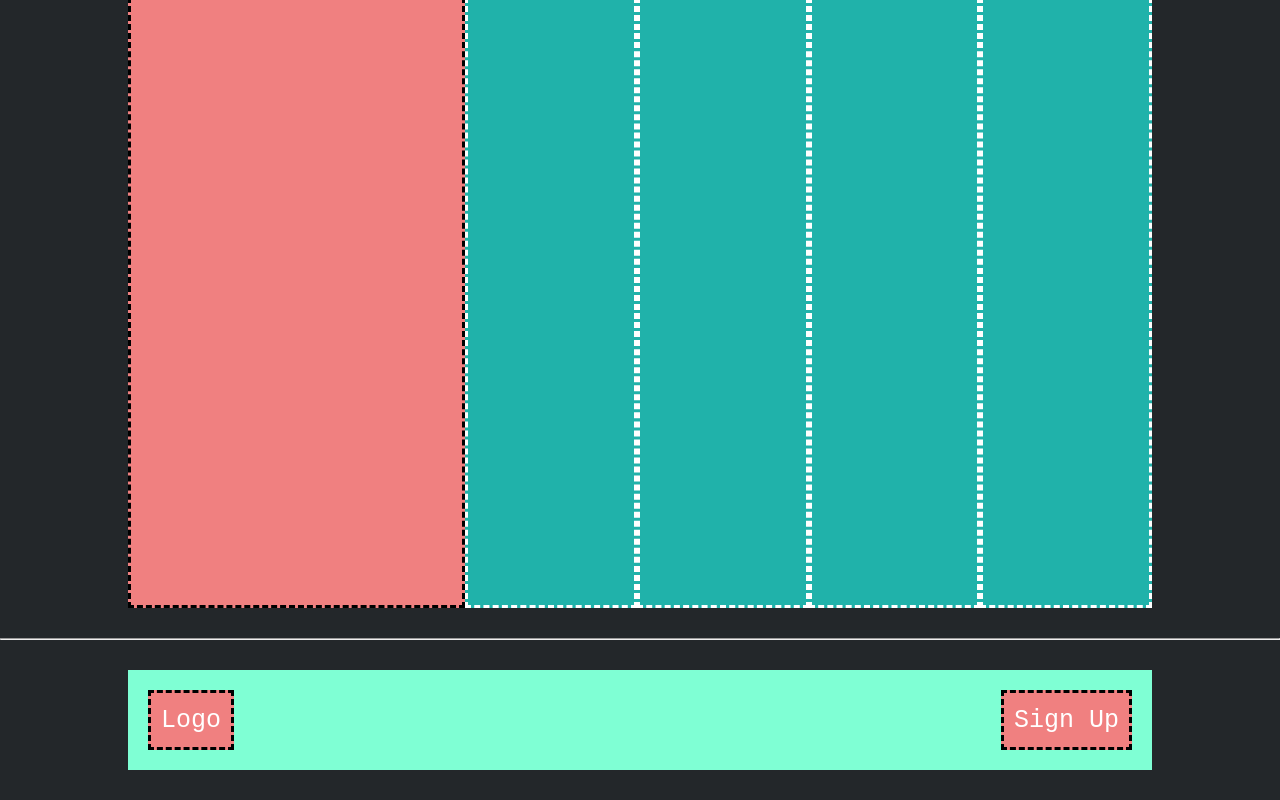
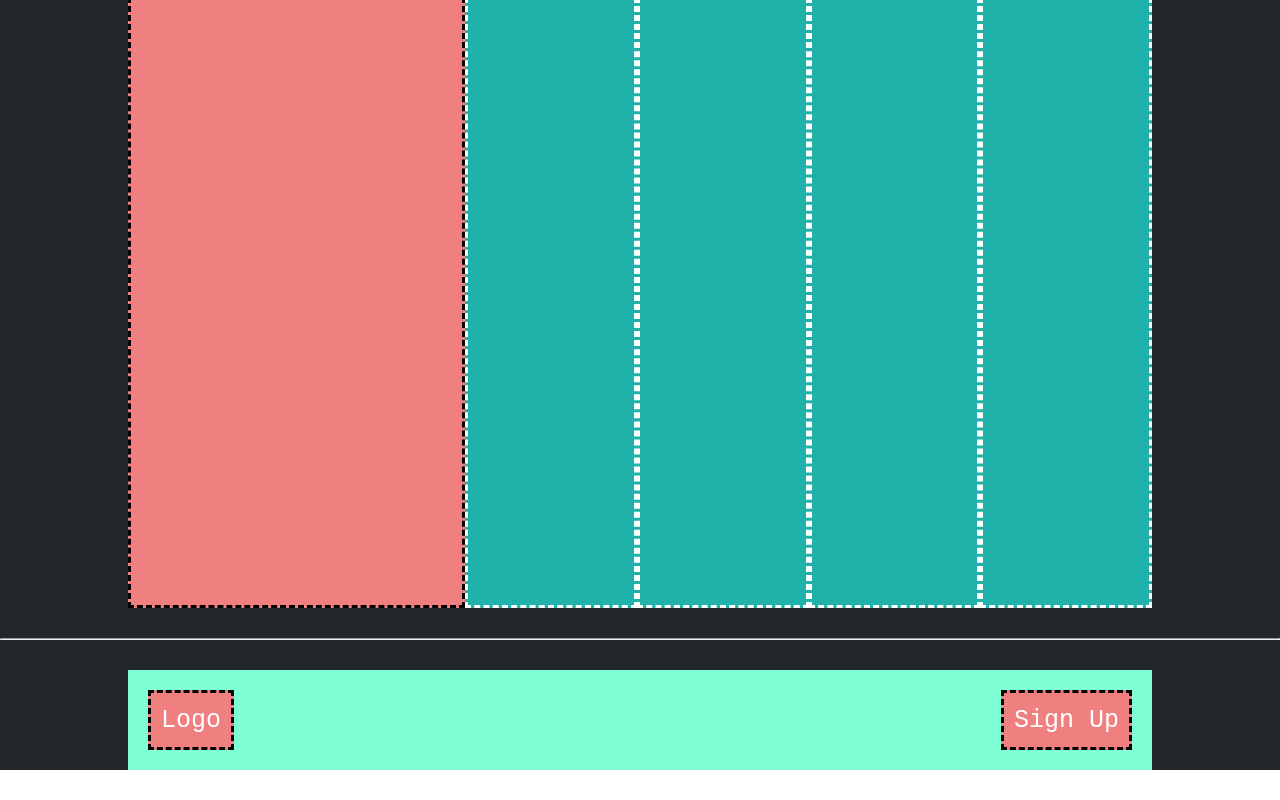
Before and after one commit to AleDiBernardo/htmlcss-struttura-discord, a plain HTML site: page index.html in a window 1280 px wide. Shown: the part 3951-4751 px from the top of the page. After the commit the page ends 4721 px from the top, so only its background shows below. Drawn offline with Linux system fonts and the light colour scheme.

Commit message:
fix: footer container to the bottom

```diff
--- a/css/style.css
+++ b/css/style.css
@@ -29,12 +29,14 @@ img {
     display: flex;
 }
 
+/* CONTAINER */
 .container {
     width: 80%;
     justify-content: center;
     align-items: center;
     padding: 30px 0;
 }
+
 
 .mar-auto {
     margin: 0 auto;
@@ -179,3 +181,10 @@ main {
     padding: 20px;
     justify-content: space-between;
 }
+
+.ftr-container {
+    width: 80%;
+    justify-content: center;
+    align-items: center;
+    padding-top: 30px;
+}
--- a/index.html
+++ b/index.html
@@ -139,7 +139,7 @@
             <hr>
 
             <!-- Container -->
-            <div class="flex container mar-auto">
+            <div class="flex ftr-container mar-auto">
                 <div class="flex signup-section">
                     <div class="flex dashed footer-logo">Logo</div>
                     <div class="flex dashed signup-btn"><a href="http://">Sign Up</a></div>
```
